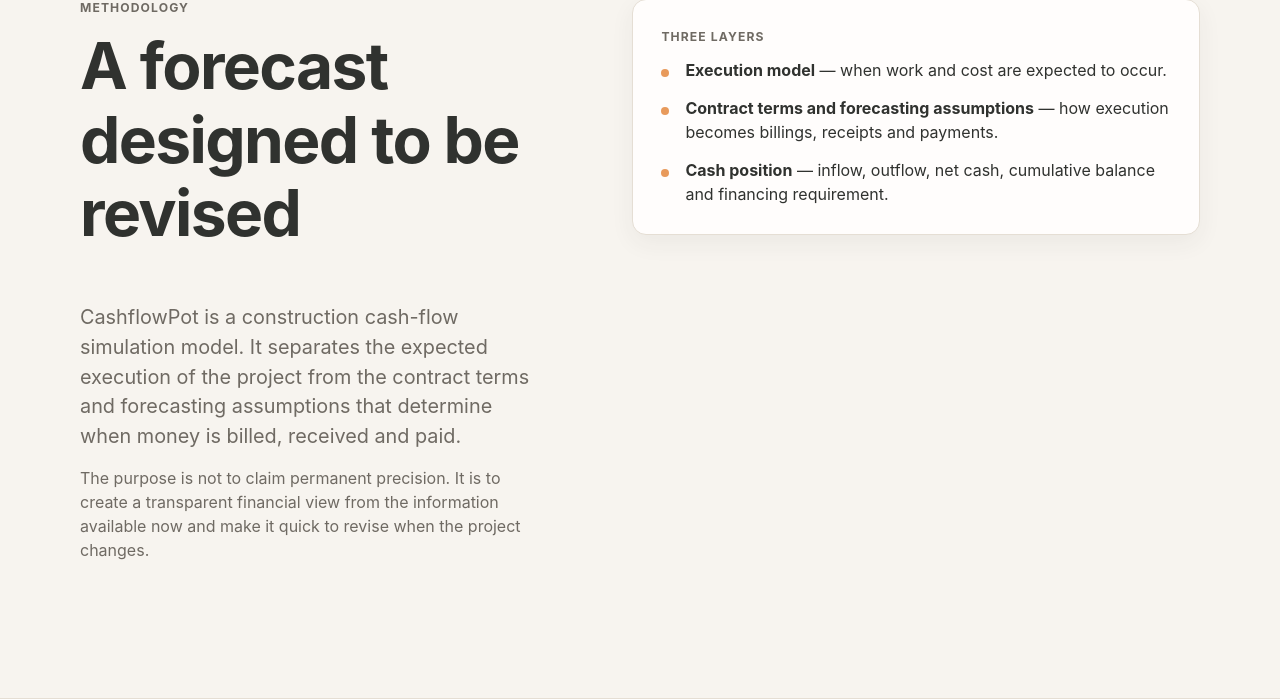
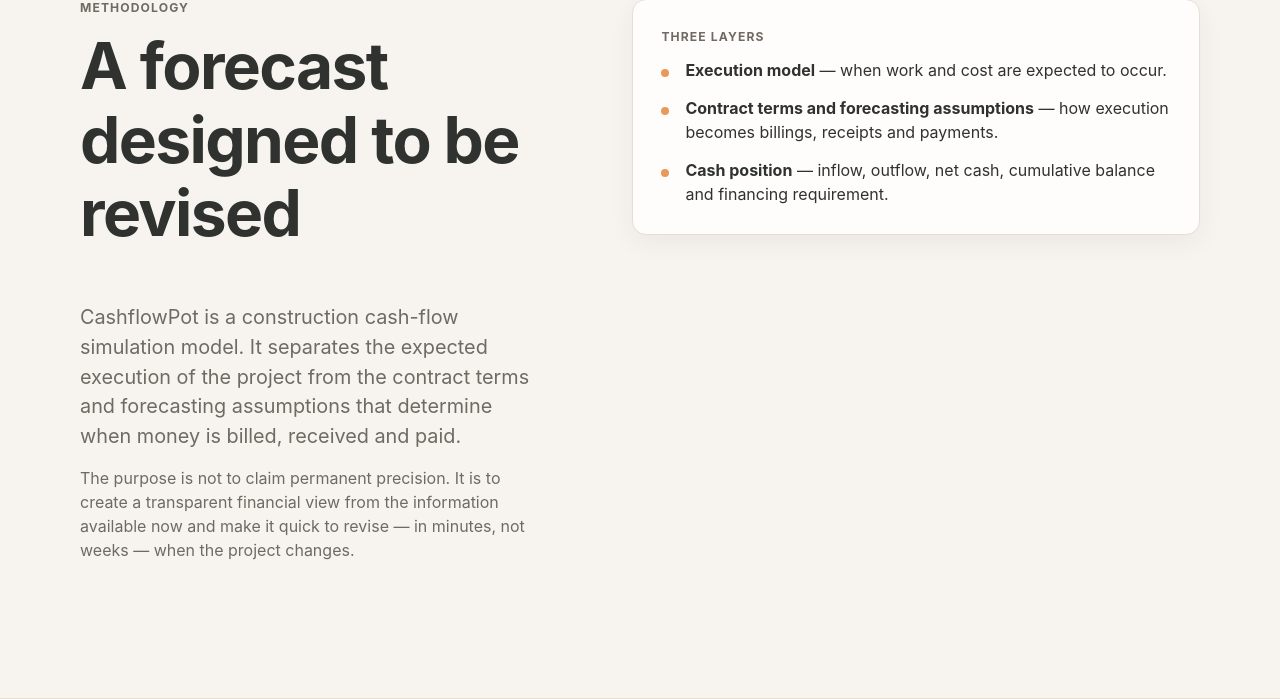
Before and after one commit to iqmia/q_flow, a Flask app: template site/templates/methodology.html in a window 1280 px wide. Shown: the part 182-881 px from the top of the page. Run offline with Flask 3, Linux system fonts and the light colour scheme; the template is opened without the code that fills it, so the values that code supplies are empty; parts of the project's set-up code (start-up, migrations or seed data) failed here and were passed over.

Commit message:
fix: restore methodology revision and limit statements

```diff
--- a/site/templates/methodology.html
+++ b/site/templates/methodology.html
@@ -3,7 +3,7 @@
 {% block description %}Understand how CashflowPot separates execution, contract terms and forecasting assumptions to calculate project inflow, outflow, net cash and funding requirements.{% endblock %}
 {% block canonical_url %}<link rel="canonical" href="https://cashflowpot.com/methodology/">{% endblock %}
 {% block content %}
-<section class="hero"><div class="site-shell split-section"><div><p class="eyebrow">Methodology</p><h1>A forecast designed to be revised</h1><p class="hero__lead">CashflowPot is a construction cash-flow simulation model. It separates the expected execution of the project from the contract terms and forecasting assumptions that determine when money is billed, received and paid.</p><p class="hero__support">The purpose is not to claim permanent precision. It is to create a transparent financial view from the information available now and make it quick to revise when the project changes.</p></div><aside class="card content-card"><p class="eyebrow">Three layers</p><ol class="clean-list"><li><strong>Execution model</strong> — when work and cost are expected to occur.</li><li><strong>Contract terms and forecasting assumptions</strong> — how execution becomes billings, receipts and payments.</li><li><strong>Cash position</strong> — inflow, outflow, net cash, cumulative balance and financing requirement.</li></ol></aside></div></section>
+<section class="hero"><div class="site-shell split-section"><div><p class="eyebrow">Methodology</p><h1>A forecast designed to be revised</h1><p class="hero__lead">CashflowPot is a construction cash-flow simulation model. It separates the expected execution of the project from the contract terms and forecasting assumptions that determine when money is billed, received and paid.</p><p class="hero__support">The purpose is not to claim permanent precision. It is to create a transparent financial view from the information available now and make it quick to revise — in minutes, not weeks — when the project changes.</p></div><aside class="card content-card"><p class="eyebrow">Three layers</p><ol class="clean-list"><li><strong>Execution model</strong> — when work and cost are expected to occur.</li><li><strong>Contract terms and forecasting assumptions</strong> — how execution becomes billings, receipts and payments.</li><li><strong>Cash position</strong> — inflow, outflow, net cash, cumulative balance and financing requirement.</li></ol></aside></div></section>
 <section class="section section--surface"><div class="site-shell split-section"><div><p class="eyebrow">Purpose</p><h2>Time-phased work or cost is not yet a commercial cash-flow forecast.</h2></div><div><p>Detailed planning systems can provide programme logic and time-phased work or cost. CashflowPot focuses on the commercial layer that follows: expected receipts and payments after contract terms and forecasting assumptions are applied.</p><p>A current programme can inform activity timing. A mathematical execution profile can also be used when detailed loading does not yet exist, would take disproportionate effort for the decision, or has become stale after repeated project changes.</p></div></div></section>
 <section class="section"><div class="site-shell"><p class="eyebrow">Main-contract inflow</p><h2>Two ways to generate the contract-value work curve</h2><div class="audience-grid"><article class="card feature-card"><h3>Independent contract curve — default</h3><p>Activities establish the execution duration and project outflow, while the contract value follows its own curve over that duration. Choose Linear or S-curve. For the S-curve, the timing can be <strong>Back-loaded</strong>, <strong>Balanced</strong> or <strong>Front-loaded</strong>. New scenarios default to a balanced S-curve.</p></article><article class="card feature-card"><h3>Activity-linked inflow — alternative</h3><p>The combined activity cost-work profile is scaled proportionally to the contract value. Use this when the expected contract-value profile should follow the execution profile.</p></article></div><div class="card content-card" style="margin-top:18px"><p>Both methods preserve the same project contract value. Neither method tries to infer activity selling prices, markup allocation or a Schedule of Values.</p></div></div></section>
 <section class="section section--surface"><div class="site-shell split-section"><div><p class="eyebrow">Client side</p><h2>Turn contract-value work into expected receipts</h2><p>The chosen contract-value work curve is not yet cash received. CashflowPot next applies the relevant contract terms and forecasting assumptions.</p></div><div class="card content-card"><ul class="clean-list"><li><strong>Advance payment and recovery</strong> — generally a contract term.</li><li><strong>Retention and release timing</strong> — generally contract terms.</li><li><strong>Payment period</strong> — the model periods between billing and receipt.</li><li><strong>Work in Excess of Billings (WIEB)</strong> — a forecasting assumption for the share of completed work not billed in the current period.</li><li><strong>Defects Liability Period (DLP)</strong> — the period between the first and remaining retention releases.</li></ul></div></div></section>
@@ -13,5 +13,6 @@
 <section class="section section--surface"><div class="site-shell split-section"><div><p class="eyebrow">Cash position</p><h2>Bring receipts and payments together</h2><p>Once inflow and outflow exist by period, the model calculates net cash and carries the balance through time.</p></div><div class="card content-card"><p><code>Net cash flow = Inflow − Outflow</code></p><p><code>Pre-finance balance(t) = Previous balance + Net cash flow(t)</code></p><p>When the balance is negative, the configured financing rate for that model period is applied. The current model does not add interest income to positive balances.</p></div></div></section>
 <section class="section"><div class="site-shell split-section"><div><p class="eyebrow">Time convention</p><h2>The engine works in model periods</h2></div><div><p>CashflowPot is normally used monthly, but the engine itself uses integer periods. Timing inputs within one scenario must use the same unit. A Payment period of 2 shifts the related receipt or payment by two model periods. A DLP of 12 releases the remaining retention twelve periods after the first retention-release point.</p></div></div></section>
 <section class="section section--surface"><div class="site-shell"><p class="eyebrow">Model invariants</p><h2>Commercial conditions change timing, not underlying value</h2><div class="audience-grid"><div class="card content-card"><p><code>Σ Activity work = Activity estimated cost</code></p><p><code>Σ Activity outflow = Activity estimated cost</code></p></div><div class="card content-card"><p><code>Σ Project inflow = Contract value</code></p><p>Subject to valid inputs and normal floating-point precision.</p></div></div></div></section>
+<section class="section"><div class="site-shell split-section"><div><p class="eyebrow">Model limits</p><h2>Use the model to support a decision, not to manufacture certainty.</h2></div><div><p>CashflowPot produces a forecast, not a guarantee of future receipts, payments or funding needs. Results depend on the project information, contract terms and forecasting assumptions entered into the scenario.</p><p>The model deliberately does not require a detailed resource-loaded programme or infer activity selling prices. When better information becomes available, update the scenario and compare the revised cash position.</p></div></div></section>
 <section class="section"><div class="site-shell"><details class="card content-card"><summary><strong>Advanced: non-linear activity curve</strong></summary><p>The raw cumulative curve used by the current engine is:</p><p><code>C_raw(t) = c × (s + 1) / ((s + 1) + exp(−(t / (0.1d) + s² − 5)))</code></p><p>The engine corrects the residual so the resulting marginal work returns to the activity's estimated cost. Normal users only need to choose a curve and its timing shape.</p></details></div></section>
 {% endblock %}
```
